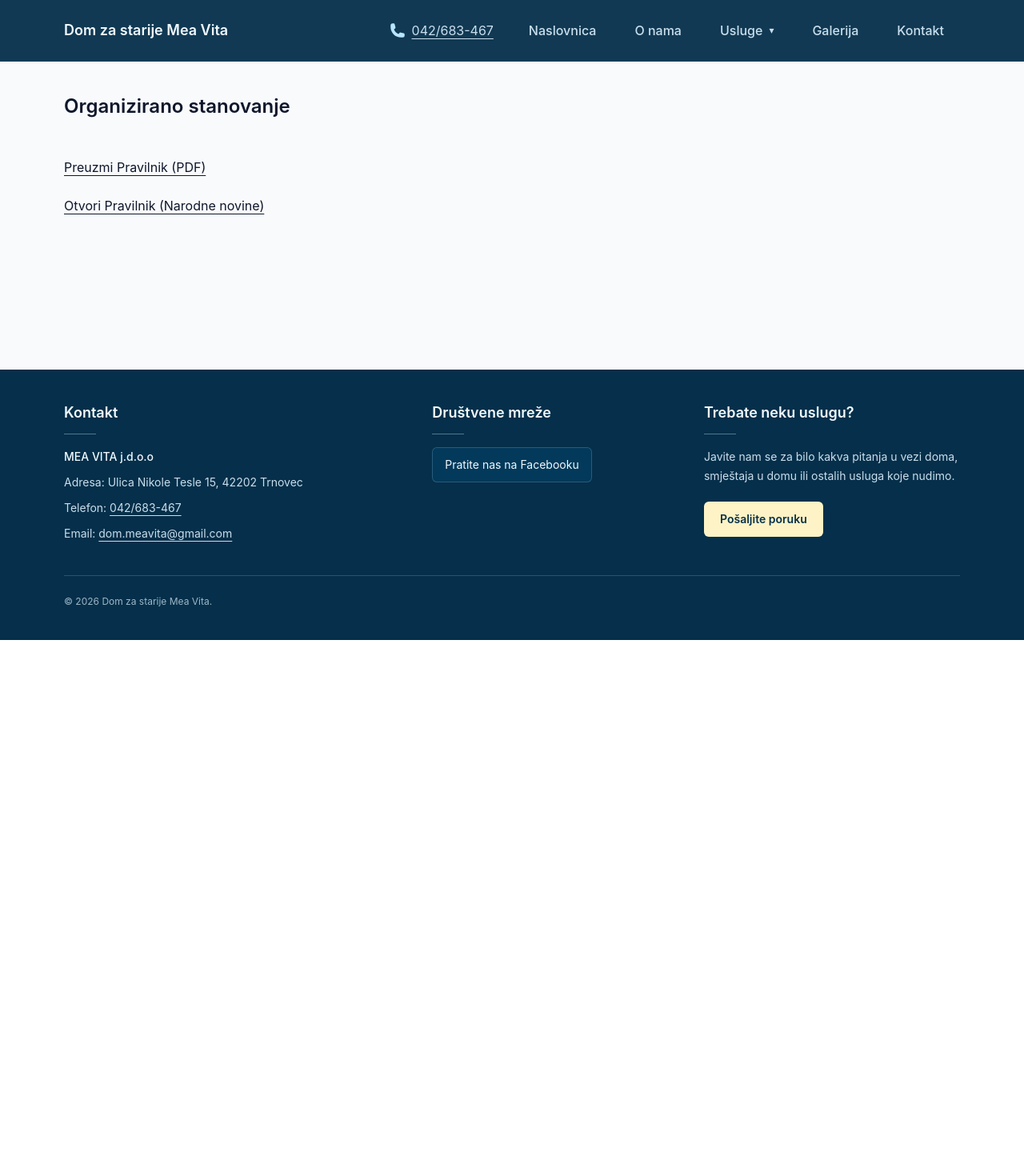
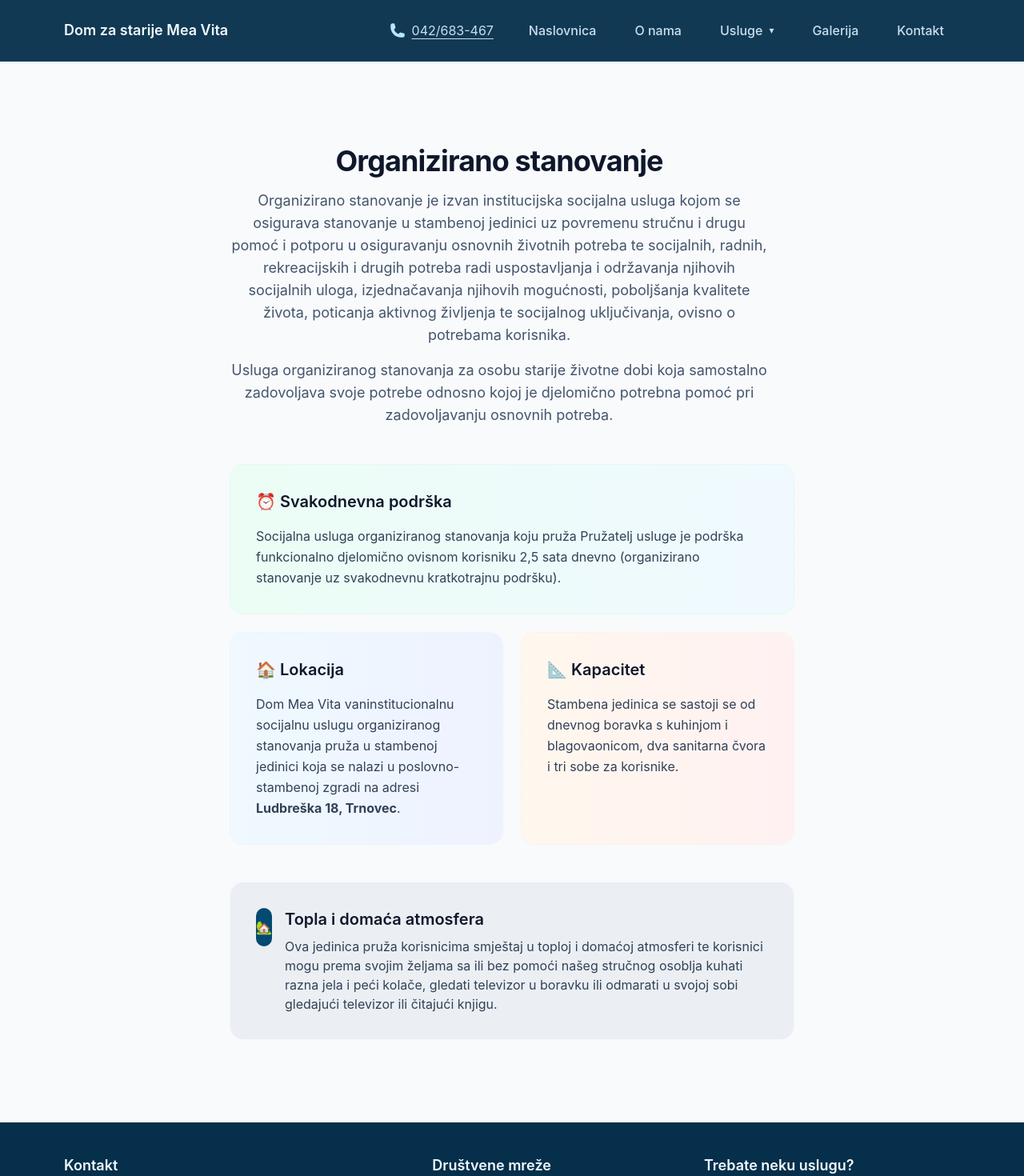
Before and after one commit to ljubo9/mea-vita, a React (Vite) app: page /usluge/organizirano-stanovanje in a window 1280 px wide. Shown: the top 1470 px of the page at 80% size. Before the commit the page ends 800 px from the top, so only its background shows below. Built offline with nearby package versions, Linux system fonts and the light colour scheme.

Commit message:
text for services added

```diff
--- a/src/About.jsx
+++ b/src/About.jsx
@@ -18,18 +18,10 @@ export default function About() {
         </div>
 
         <div className="space-y-4 text-slate-700 leading-7">
-          <p>
-            Lorem ipsum dolor sit amet, consectetur adipiscing elit. Sed do eiusmod
-            tempor incididunt ut labore et dolore magna aliqua.
-          </p>
-          <p>
-            Ut enim ad minim veniam, quis nostrud exercitation ullamco laboris nisi ut
-            aliquip ex ea commodo consequat. Duis aute irure dolor in reprehenderit.
-          </p>
-          <p>
-            Excepteur sint occaecat cupidatat non proident, sunt in culpa qui officia
-            deserunt mollit anim id est laborum.
-          </p>
+          <p>Naš dom sa iskusnim, educiranim i nadasve empatičnim djelatnicima ovom se djelatnošću bavi još od 2004. godine kad je osnovan kao Obiteljski dom sa dvadeset korisnika. </p>
+          <p>Danas dom Mea Vita pruža socijalne usluge: trajnog smještaja za 33 korisnika, organiziranog stanovanje za 8 korisnika i pomoć i njega u kući za 10 korisnika.</p>
+          <p><b>MISIJA</b> doma je stalna i sustavna skrb o starijim i nemoćnim osobama pružajući im toplinu i sigurnost kako bi dostojanstveno proživjeli svoju starost. Naglasak se stavlja na individualni pristup uz poštivanje i uvažavanje korisnika te sveobuhvatnu podrška u zadovoljavanju njegovih potreba. </p>
+          <p><b>VIZIJA</b> doma je stalno podizanje kvalitete usluge korisnika s ciljem da novim oblicima i metodama doprinesimo njihovom sigurnom i humanom zbrinjavanju.</p>
         </div>
       </div>
       <InfiniteTaggedMarquee images={GALLERY} total={12} speedSeconds={35} />
--- a/src/Home.jsx
+++ b/src/Home.jsx
@@ -23,9 +23,7 @@ export default function Home() {
       />
 
       <p className="text-slate-700 leading-7 max-w-4xl">
-        Lorem ipsum dolor sit amet, consectetur adipiscing elit. Sed do eiusmod tempor
-        incididunt ut labore et dolore magna aliqua. Ut enim ad minim veniam, quis
-        nostrud exercitation ullamco laboris nisi ut aliquip ex ea commodo consequat.
+        Dom Mea Vita pružatelj je socijalnih usluga starijim i nemoćnim osobama koji se svakodnevno razvija i kroz iskustvo unapređuje svoje usluge kako bi imali zadovoljne korisnike i njihove obitelji.
       </p>
 
       <p className="text-slate-700 leading-7 max-w-4xl">
--- a/src/OrganiziranoStanovanje.jsx
+++ b/src/OrganiziranoStanovanje.jsx
@@ -1,28 +1,64 @@
 export default function OrganiziranoStanovanje() {
-    return (
-        <div>
-        <h1 className="text-2xl font-semibold">Organizirano stanovanje</h1>
-        <br></br>
-        <br></br>
-        <a
-        href="../public/docs/Pravilnik.pdf"
-        download="Pravilnik.pdf"
-        target="_blank"
-        className="underline underline-offset-4 hover:text-sky-950"
-        >
-        Preuzmi Pravilnik (PDF)
-        </a>
-        <br></br>
-        <br></br>
-        <a
-        href="https://narodne-novine.nn.hr/clanci/sluzbeni/full/2022_09_110_1624.html"
-        target="_blank"
-        rel="noreferrer"
-        className="underline underline-offset-4 hover:text-sky-950"
-        >
-  Otvori Pravilnik (Narodne novine)
-</a>
+  return (
+    <div className="py-12 lg:py-16">
+      <div className="mx-auto max-w-3xl px-4 sm:px-6 lg:px-8">
+        <div className="max-w-2xl text-center">
+          <h1 className="text-3xl font-bold tracking-tight text-slate-900 sm:text-4xl">
+            Organizirano stanovanje
+          </h1>
+          <p className="mt-4 text-lg text-slate-600">
+            Organizirano stanovanje je izvan institucijska socijalna usluga kojom se osigurava stanovanje u stambenoj jedinici uz povremenu stručnu i drugu pomoć i potporu u osiguravanju osnovnih životnih potreba te socijalnih, radnih, rekreacijskih i drugih potreba radi uspostavljanja i održavanja njihovih socijalnih uloga, izjednačavanja njihovih mogućnosti, poboljšanja kvalitete života, poticanja aktivnog življenja te socijalnog uključivanja, ovisno o potrebama korisnika.
+          </p>
+          <p className="mt-4 text-lg text-slate-600">
+            Usluga organiziranog stanovanja za osobu starije životne dobi koja samostalno zadovoljava svoje potrebe odnosno kojoj je djelomično potrebna pomoć pri zadovoljavanju osnovnih potreba.
+          </p>
+        </div>
 
+        <div className="mt-12 grid gap-6 lg:grid-cols-2">
+          <div className="lg:col-span-2 rounded-2xl bg-gradient-to-r from-emerald-50 to-sky-50 p-8 ring-1 ring-emerald-100/50">
+            <h2 className="text-xl font-semibold text-slate-900 mb-4 flex items-center gap-3">
+              ⏰ Svakodnevna podrška
+            </h2>
+            <p className="text-slate-700 leading-relaxed">
+              Socijalna usluga organiziranog stanovanja koju pruža Pružatelj usluge je podrška funkcionalno djelomično ovisnom korisniku 2,5 sata dnevno (organizirano stanovanje uz svakodnevnu kratkotrajnu podršku).
+            </p>
+          </div>
+
+          <div className="rounded-2xl bg-gradient-to-r from-sky-50 to-indigo-50 p-8 ring-1 ring-sky-100/50">
+            <h2 className="text-xl font-semibold text-slate-900 mb-4">
+              🏠 Lokacija
+            </h2>
+            <p className="text-slate-700 leading-relaxed">
+              Dom Mea Vita vaninstitucionalnu socijalnu uslugu organiziranog stanovanja pruža u stambenoj jedinici koja se nalazi u poslovno-stambenoj zgradi na adresi <strong>Ludbreška 18, Trnovec</strong>.
+            </p>
+          </div>
+
+          <div className="rounded-2xl bg-gradient-to-r from-orange-50 to-rose-50 p-8 ring-1 ring-orange-100/50">
+            <h2 className="text-xl font-semibold text-slate-900 mb-4">
+              📐 Kapacitet
+            </h2>
+            <p className="text-slate-700 leading-relaxed">
+              Stambena jedinica se sastoji se od dnevnog boravka s kuhinjom i blagovaonicom, dva sanitarna čvora i tri sobe za korisnike.
+            </p>
+          </div>
         </div>
-    );
+
+        <div className="mt-12 rounded-2xl bg-sky-950/5 p-8 ring-1 ring-sky-100/20">
+          <div className="flex items-start gap-4">
+            <div className="flex h-12 w-12 items-center justify-center rounded-2xl bg-sky-900 text-sky-50">
+              🏡
+            </div>
+            <div>
+              <h3 className="text-xl font-semibold text-slate-900 mb-2">
+                Topla i domaća atmosfera
+              </h3>
+              <p className="text-slate-700">
+                Ova jedinica pruža korisnicima smještaj u toploj i domaćoj atmosferi te korisnici mogu prema svojim željama sa ili bez pomoći našeg stručnog osoblja kuhati razna jela i peći kolače, gledati televizor u boravku ili odmarati u svojoj sobi gledajući televizor ili čitajući knjigu.
+              </p>
+            </div>
+          </div>
+        </div>
+      </div>
+    </div>
+  );
 }
--- a/src/Smjestaj.jsx
+++ b/src/Smjestaj.jsx
@@ -1,3 +1,62 @@
 export default function Smjestaj() {
-  return <h1 className="text-2xl font-semibold">Smještaj u domu</h1>;
+  return (
+    <div className="py-12 lg:py-16">
+      <div className="mx-auto max-w-3xl px-4 sm:px-6 lg:px-8">
+        <div className="max-w-2xl text-center">
+          <h1 className="text-3xl font-bold tracking-tight text-slate-900 sm:text-4xl">
+            Smještaj u domu
+          </h1>
+          <p className="mt-4 text-lg text-slate-600">
+            Smještaj je socijalna usluga kojom se korisniku pruža intenzivna skrb i zadovoljavanje osnovnih životnih potreba kada to nije moguće osigurati u obitelji i pružanjem drugih socijalnih usluga, a smještajem se osigurava stanovanje i organizirane aktivnosti tijekom dana uz stalnu stručnu i drugu pomoć i potporu u osiguravanju osnovnih i dodatnih životnih potreba koje ne mogu biti zadovoljene u obitelji.
+          </p>
+        </div>
+
+        <div className="mt-12 grid gap-6 lg:grid-cols-2">
+          <div className="rounded-2xl bg-gradient-to-r from-sky-50 to-indigo-50 p-8 ring-1 ring-sky-100/50">
+            <h2 className="text-xl font-semibold text-slate-900 mb-4">
+              🏠 Lokacija
+            </h2>
+            <p className="text-slate-700 leading-relaxed">
+              Smještaj za starije osobe u domu Mea Vita je idealno mjesto za osobe starije životne dobi, koje žele svoj život provesti u miru i zadovoljstvu. Nalazimo se u mirnoj ulici na adresi <strong>Nikole Tesle 15, Trnovec</strong>
+            </p>
+          </div>
+
+          <div className="rounded-2xl bg-gradient-to-r from-emerald-50 to-green-50 p-8 ring-1 ring-emerald-100/50">
+            <h2 className="text-xl font-semibold text-slate-900 mb-4">
+              🏛️ Moderni standardi
+            </h2>
+            <p className="text-slate-700 leading-relaxed">
+              Dom je moderno uređen i opremljen u skladu sa svim standardima socijalne skrbi, kako bi zadovoljio sve potrebe naših korisnika. Obratite nam se sa povjerenjem, čeka Vas tim stručnjaka koji će Vam pružiti kvalitetnu i stručnu uslugu.
+            </p>
+          </div>
+
+          <div className="lg:col-span-2 rounded-2xl bg-gradient-to-r from-rose-50 to-orange-50 p-8 ring-1 ring-rose-100/50">
+            <h2 className="text-xl font-semibold text-slate-900 mb-4 flex items-center gap-3">
+              👥 Stručni tim
+            </h2>
+            <p className="text-slate-700 leading-relaxed">
+              Stalna stručna i druga pomoć u osiguravanju osnovnih i dodatnih životnih potreba,
+              organizirane aktivnosti tijekom dana.
+            </p>
+          </div>
+        </div>
+
+        <div className="mt-12 rounded-2xl bg-sky-950/5 p-8 ring-1 ring-sky-100/20 text-center">
+          <div className="flex flex-col items-center gap-4">
+            <div className="flex h-16 w-16 items-center justify-center rounded-3xl bg-sky-900 text-sky-50 text-2xl">
+              💙
+            </div>
+            <div>
+              <h3 className="text-2xl font-bold text-slate-900 mb-3">
+                Obratite nam se s povjerenjem
+              </h3>
+              <p className="text-lg text-slate-700 max-w-2xl mx-auto">
+                Čeka Vas tim stručnjaka koji će Vam pružiti kvalitetnu i stručnu uslugu u miru i zadovoljstvu.
+              </p>
+            </div>
+          </div>
+        </div>
+      </div>
+    </div>
+  );
 }
```
Also changed, not shown: src/PomocUKuci.jsx (+69 -1 lines).
